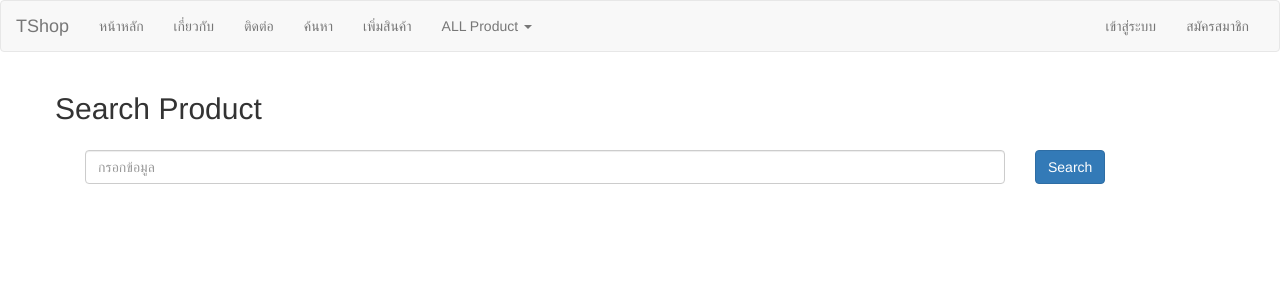
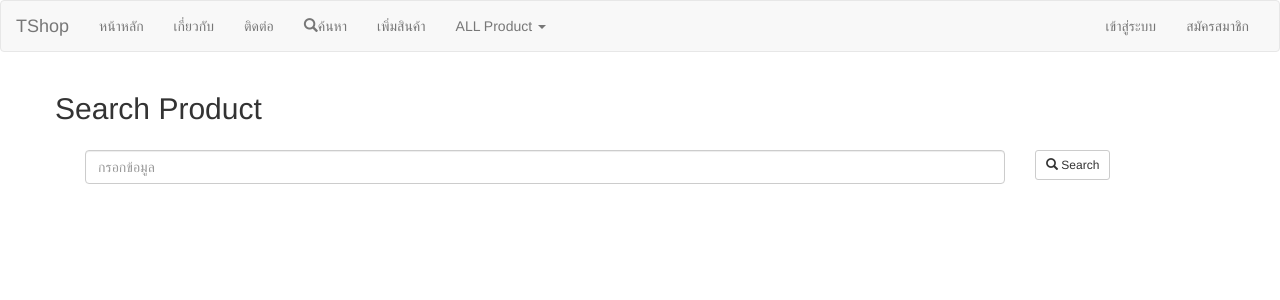
Before and after one commit to teeraphong07/hometshop, a PHP site: page /search.php in a window 1280 px wide. Shown: the top 300 px of the page. Run offline with PHP 8.4, Linux system fonts and the light colour scheme.

Commit message:
21DEC2019

```diff
--- a/newproduct.php
+++ b/newproduct.php
@@ -25,9 +25,10 @@
             </div>
             <div class="collapse navbar-collapse" id="bs-example-navbar-collapse-1">
                 <ul class="nav navbar-nav">
-                    <li><a href="#">หน้าหลัก</a></li>
+                    <li><a href="index.php">หน้าหลัก</a></li>
                     <li><a href="#">เกี่ยวกับ</a></li>
                     <li><a href="#">ติดต่อ</a></li>
+                    <li><a href="search.php"><span class="glyphicon glyphicon-search"></span>ค้นหา</a></li>
                     <li><a href="newproduct.php">เพิ่มสินค้า</a></li>
                 </ul>
                 <ul class="nav navbar-nav navbar-left">
--- a/productdetail.php
+++ b/productdetail.php
@@ -62,9 +62,11 @@
             </div>
             <div class="collapse navbar-collapse" id="bs-example-navbar-collapse-1">
                 <ul class="nav navbar-nav">
-                    <li><a href="#">หน้าหลัก</a></li>
+                    <li><a href="index.php">หน้าหลัก</a></li>
                     <li><a href="#">เกี่ยวกับ</a></li>
                     <li><a href="#">ติดต่อ</a></li>
+                    <li><a href="search.php"><span class="glyphicon glyphicon-search"></span>ค้นหา</a></li>
+                    <li><a href="newproduct.php">เพิ่มสินค้า</a></li>
                 </ul>
                 <ul class="nav navbar-nav navbar-right">
                 <?php
--- a/search.php
+++ b/search.php
@@ -28,7 +28,7 @@
                     <li><a href="index.php">หน้าหลัก</a></li>
                     <li><a href="#">เกี่ยวกับ</a></li>
                     <li><a href="#">ติดต่อ</a></li>
-                    <li><a href="search.php">ค้นหา</a></li>
+                    <li><a href="search.php"><span class="glyphicon glyphicon-search"></span>ค้นหา</a></li>
                     <li><a href="newproduct.php">เพิ่มสินค้า</a></li>
                 </ul>
                 <ul class="nav navbar-nav navbar-left">
@@ -84,9 +84,12 @@
             <form action="" method="post">
                 <div class="form-group">
                     <div class="col-md-10">
-                                <input type="text" class="form-control" name="txtSearch" placeholder="กรอกข้อมูล"></div>
+                        <input type="text" class="form-control" name="txtSearch" placeholder="กรอกข้อมูล">
+                    </div>
                     <div class="col-md-2">
-                            <button type="summit" class="btn btn-primary">Search</button>
+                        <button name="submit" class="btn btn-default btn-sm">
+                            <span class="glyphicon glyphicon-search"></span> Search
+                        </button>
                     </div>
                 </div>
             </form>
@@ -95,16 +98,17 @@
         <?php
             if(isset($_POST['submit'])){
                 $search = $_POST['txtSearch'];
-            $sql ="SELECT * FROM product WHERE name LIKE '%$search%' ";
-    ?>
-        <div class="row">
-            <div class="col-md-12">
+                $sql = "SELECT * FROM product WHERE name LIKE '%$search%' or price LIKE '%$search%'";
+        ?><br>
+            <div class="row"><h3>ผลการค้นหา : <?php echo $_POST['txtSearch'] ?></h2>
+                <div class="col-md-12"></br>
                 <?php
                 $result = $conn->query($sql);
                 if(!$result){
-                    echo "Error during data retrieval";
+                    echo "Error during data retrieval" . $conn->error;
                 }
                 else{
+                    //ดึงข้อมูล
                     while($prd=$result->fetch_object()){
                 ?>
                 <div class="col-lg-3 col-md-4 col-sm-6 col-xs-12">
--- a/showproduct.php
+++ b/showproduct.php
@@ -44,9 +44,10 @@
             </div>
             <div class="collapse navbar-collapse" id="bs-example-navbar-collapse-1">
                 <ul class="nav navbar-nav">
-                    <li><a href="#">หน้าหลัก</a></li>
+                    <li><a href="index.php">หน้าหลัก</a></li>
                     <li><a href="#">เกี่ยวกับ</a></li>
                     <li><a href="#">ติดต่อ</a></li>
+                    <li><a href="search.php"><span class="glyphicon glyphicon-search"></span>ค้นหา</a></li>
                     <li><a href="newproduct.php">เพิ่มสินค้า</a></li>
                 </ul>
                 <ul class="nav navbar-nav navbar-left">
```
Also changed, not shown: index.php (+5 -5 lines). Lines whose indentation alone changed are shown as unchanged.
